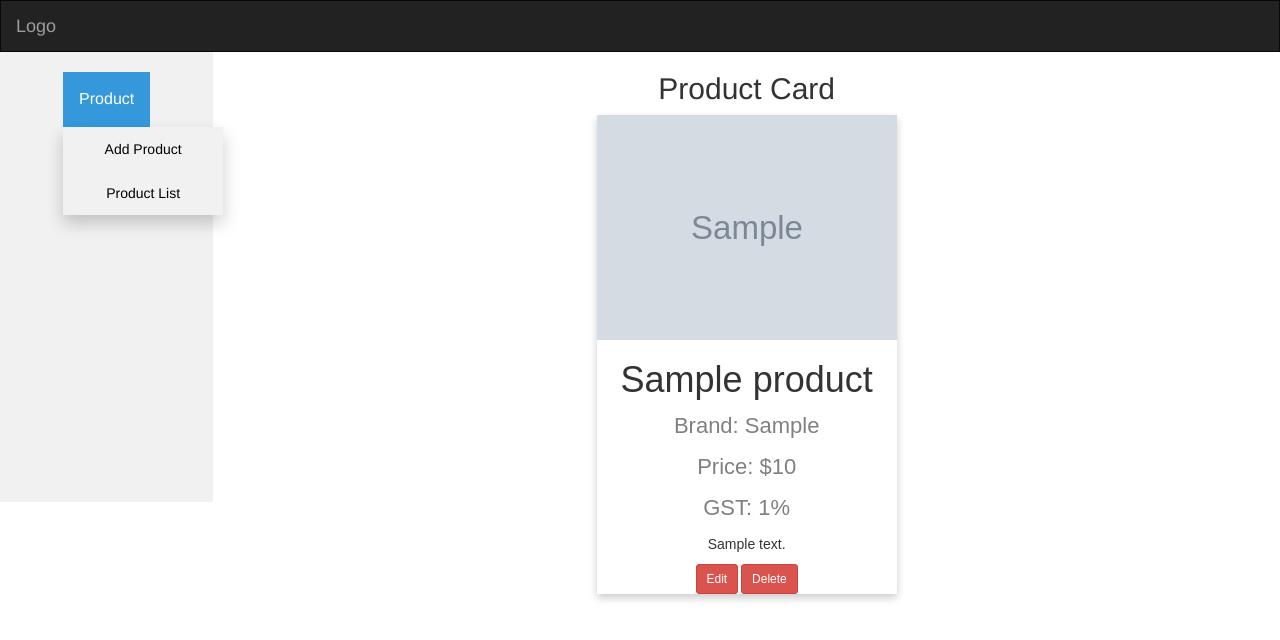
After one commit to darsana-sandeep/XpayProject, a Django app: page /list in a window 1280 px wide, after a click on "Product". The commit adds this page. Shown: the top 640 px of the page. Run offline with Django 3.2, Linux system fonts and the light colour scheme; tables that the repository leaves empty hold one stand-in row (values such as "Sample post"); grey boxes marked "Sample" are stand-in pictures; some libraries are stand-ins or nearby versions.

Commit message:
product setup

```diff
--- a/XpayProject/urls.py
+++ b/XpayProject/urls.py
@@ -13,6 +13,8 @@ Including another URLconf
     1. Import the include() function: from django.urls import include, path
     2. Add a URL to urlpatterns:  path('blog/', include('blog.urls'))
 """
+from django.conf import settings
+from django.conf.urls.static import static
 from django.contrib import admin
 from django.urls import path, include
 
@@ -20,3 +22,5 @@ urlpatterns = [
     path('admin/', admin.site.urls),
     path('',include('xpay.urls'))
 ]
+if settings.DEBUG:
+        urlpatterns += static(settings.MEDIA_URL,document_root=settings.MEDIA_ROOT)
--- a/xpay/models.py
+++ b/xpay/models.py
@@ -13,3 +13,12 @@ class Merchant(models.Model):
     busi = models.CharField(max_length=20)
     location = models.CharField(max_length=20)
     website = models.CharField(max_length=100)
+
+class Product(models.Model):
+    product_name = models.CharField(max_length=30)
+    category = models.CharField(max_length=30)
+    brand = models.CharField(max_length=30)
+    price = models.IntegerField()
+    gst = models.IntegerField()
+    description = models.CharField(max_length=30)
+    image = models.ImageField(upload_to='images')
--- a/xpay/static/dashstyle.css
+++ b/xpay/static/dashstyle.css
@@ -76,3 +76,5 @@
     cursor: pointer;
     border: solid 1px #BA68C8
 }
+
+@media (max-width: 767.98px) { .border-sm-start-none { border-left: none !important; } }
--- a/xpay/templates/dashboard.html
+++ b/xpay/templates/dashboard.html
@@ -7,6 +7,7 @@
   <link rel="stylesheet" href="https://maxcdn.bootstrapcdn.com/bootstrap/3.4.1/css/bootstrap.min.css">
   <script src="https://ajax.googleapis.com/ajax/libs/jquery/3.6.0/jquery.min.js"></script>
   <script src="https://maxcdn.bootstrapcdn.com/bootstrap/3.4.1/js/bootstrap.min.js"></script>
+  <script src='https://kit.fontawesome.com/a076d05399.js' crossorigin='anonymous'></script>
   <style>
     /* Remove the navbar's default margin-bottom and rounded borders */
     .navbar {
@@ -34,6 +35,125 @@
       }
       .row.content {height:auto;}
     }
+    .form-control:focus {
+    box-shadow: none;
+    border-color: #BA68C8
+}
+
+.profile-button {
+    background: green;
+    box-shadow: none;
+    border: none;
+    width:100%;
+
+}
+
+.profile-button:hover {
+    background: green;
+}
+
+.profile-button:focus {
+    background:green;
+    box-shadow: none
+}
+
+.profile-button:active {
+    background: green;
+    box-shadow: none
+}
+
+.back:hover {
+    color: green;
+    cursor: pointer
+}
+
+.labels {
+    font-size: 13px
+}
+
+.add-experience:hover {
+    background: #BA68C8;
+    color: #fff;
+    cursor: pointer;
+    border: solid 1px #BA68C8
+}
+.card {
+  box-shadow: 0 4px 8px 0 rgba(0, 0, 0, 0.2);
+  max-width: 300px;
+  margin: auto;
+  text-align: center;
+  font-family: arial;
+}
+
+.price {
+  color: grey;
+  font-size: 22px;
+}
+
+
+.btn-group button {
+  background-color: black; /* Green background */
+  border: 1px solid back; /* Green border */
+  color: white; /* White text */
+  padding: 10px 24px; /* Some padding */
+  cursor: pointer; /* Pointer/hand icon */
+  float: left; /* Float the buttons side by side */
+}
+
+/* Clear floats (clearfix hack) */
+.btn-group:after {
+  content: "";
+  clear: both;
+  display: table;
+}
+
+.btn-group button:not(:last-child) {
+  border-right: none; /* Prevent double borders */
+}
+
+/* Add a background color on hover */
+.btn-group button:hover {
+  background-color: #3e8e41;
+}
+.dropbtn {
+  background-color: #3498DB;
+  color: white;
+  padding: 16px;
+  font-size: 16px;
+  border: none;
+  cursor: pointer;
+}
+
+.dropbtn:hover, .dropbtn:focus {
+  background-color: #2980B9;
+}
+
+.dropdown {
+  position: relative;
+  display: inline-block;
+}
+
+.dropdown-content {
+  display: none;
+  position: absolute;
+  background-color: #f1f1f1;
+  min-width: 160px;
+  overflow: auto;
+  box-shadow: 0px 8px 16px 0px rgba(0,0,0,0.2);
+  z-index: 1;
+}
+
+.dropdown-content a {
+  color: black;
+  padding: 12px 16px;
+  text-decoration: none;
+  display: block;
+}
+
+.dropdown a:hover {background-color: #ddd;}
+
+.show {display: block;}
+
   </style>
 </head>
 <body>
@@ -46,13 +166,16 @@
         <span class="icon-bar"></span>
         <span class="icon-bar"></span>
       </button>
-      <a class="navbar-brand" href="#">Logo</a>
+      <a class="navbar-brand" href="dash">Logo</a>
     </div>
     <div class="collapse navbar-collapse" id="myNavbar">
 
       <ul class="nav navbar-nav navbar-right">
         {% if user.is_authenticated %}
-        <li><a href="logout"><span class="glyphicon"></span> hello, {{user.first_name}}</a></li>
+
+        <i class='fas fa-user-circle' style='font-size:24px'></i>
+        <li><a ><span class="glyphicon"></span>hello, {{user.first_name}}</a></li>
+
         <li><a href="logout"><span class="glyphicon glyphicon-log-in"></span> Logout</a></li>
         {% endif %}
       </ul>
@@ -63,9 +186,17 @@
 <div class="container-fluid text-center">
   <div class="row content">
     <div class="col-sm-2 sidenav">
-      <p><a href="#">Link</a></p>
-      <p><a href="#">Link</a></p>
-      <p><a href="#">Link</a></p>
+      <div class="dropdown">
+        <button onclick="myFunction()" class="dropbtn">Product</button>
+        <div id="myDropdown" class="dropdown-content">
+          <a href="add_product">Add Product</a>
+          <a href="list">Product List</a>
+
+        </div>
+      </div>
+
+
+
     </div>
     <div class="col-sm-10 text-left">
       {% block body %}
@@ -75,7 +206,28 @@
 
   </div>
 </div>
+<script>
+/* When the user clicks on the button,
+toggle between hiding and showing the dropdown content */
+function myFunction() {
+  document.getElementById("myDropdown").classList.toggle("show");
 
+}
+
+// Close the dropdown if the user clicks outside of it
+window.onclick = function(event) {
+  if (!event.target.matches('.dropbtn')) {
+    var dropdowns = document.getElementsByClassName("dropdown-content");
+    var i;
+    for (i = 0; i < dropdowns.length; i++) {
+      var openDropdown = dropdowns[i];
+      if (openDropdown.classList.contains('show')) {
+        openDropdown.classList.remove('show');
+      }
+    }
+  }
+}
+</script>
 
 
 </body>
--- /dev/null
+++ b/xpay/templates/list_product.html
@@ -0,0 +1,24 @@
+{% extends 'dashboard.html' %}
+{% block body %}
+
+<h2 style="text-align:center">Product Card</h2>
+{% for i in list %}
+<div class="card">
+  <img src="{{i.image.url}}" alt="Denim Jeans" style="width:100%">
+  <h1>{{i.product_name}}</h1>
+  <p class="price">Brand: {{i.brand}}</p>
+  <p class="price">Price: ${{i.price}}</p>
+  <p class="price">GST: {{i.gst}}%</p>
+  <p>{{i.description}}</p>
+  <p><div class="btn-group">
+  <center>
+    <a class="btn btn-sm btn-danger" href="edit/{{ i.id }}">Edit</a>
+    <a class="btn btn-sm btn-danger" href="delete/{{ i.id }}">Delete</a>
+
+  </center>
+
+
+  </div></p>
+</div>
+{% endfor %}
+{% endblock %}
--- a/xpay/urls.py
+++ b/xpay/urls.py
@@ -5,5 +5,11 @@ from xpay import views
 urlpatterns = [
     path('',views.merchant_login),
     path('register',views.merchant_register),
+    path('logout',views.merchant_logout),
     path('dash',views.dashboard),
+    path('add_product',views.add_product),
+    path('list',views.list_product),
+    path('delete/<int:id>',views.delete_product),
+    path('edit/<int:id>', views.product_edit),
+    path('edit/update/<int:id>', views.product_update)
 ]
--- a/xpay/views.py
+++ b/xpay/views.py
@@ -1,11 +1,13 @@
-from django.contrib.auth import authenticate, login
+from django.contrib.auth import authenticate, login, logout
+from django.contrib.auth.decorators import login_required
 from django.contrib.auth.models import User
+from django.core.files.storage import FileSystemStorage
 from django.shortcuts import render, redirect
 
 
 # Create your views here.
-from xpay.form import RegisterForm
-from xpay.models import Merchant
+from xpay.form import RegisterForm, ProductForm
+from xpay.models import Merchant, Product
 
 
 def merchant_login(request):
@@ -29,15 +31,6 @@ def merchant_register(request):
 
         if form.is_valid():
             form.save()
-
-            # business = request.POST['business']
-            # phone = request.POST['phone']
-            # city = request.POST['city']
-            # busi = request.POST['busi']
-            # location = request.POST['location']
-            # website = request.POST['website']
-            # member = Merchant.objects.create(business=business,phone=phone, city=city, busi=busi, location=location,website=website)
-            # member.save()
             return redirect(dashboard)
 
         else:
@@ -45,5 +38,51 @@ def merchant_register(request):
             return redirect(merchant_login)
     return render(request,'register.html',{'form':form})
 
+def merchant_logout(request):
+    logout(request)
+    return redirect(merchant_login)
+@login_required
 def dashboard(request):
     return render(request,'home.html')
+
+def add_product(request):
+    if request.method == 'POST':
+        form = ProductForm(request.POST, request.FILES)
+        if form.is_valid():
+            form.save()
+
+            # Getting the current instance object to display in the template
+            img_object = form.instance
+
+            return redirect(list_product)
+    else:
+        form = ProductForm()
+
+    return render(request, 'add_product.html', {'form': form})
+
+
+def list_product(request):
+
+    list = Product.objects.all()
+    return render(request,'list_product.html',{'list':list})
+
+def delete_product(request,id):
+    list = Product.objects.get(id=id)
+    list.delete()
+    return redirect(add_product)
+
+def product_edit(request, id):
+
+    members = Product.objects.get(id=id)
+    return render(request, 'product_edit.html', {"members":members})
+
+def product_update(request, id):
+    member = Product.objects.get(id=id)
+    member.product_name = request.POST['Product']
+    member.category = request.POST['Category']
+    member.brand = request.POST['Brand']
+    member.price = request.POST['Price']
+    member.gst = request.POST['GST']
+    member.description = request.POST['product_description']
+    member.save()
+    return redirect(list_product)
```
Also changed, not shown: XpayProject/settings.py (+7 -1 lines), xpay/form.py (+7 -0 lines), xpay/templates/add_product.html (+58 -0 lines), xpay/templates/product_edit.html (added, +50 -0 lines), media/images/contact.jpg (added), media/images/ne.jpeg (added), media/images/ta.jpg (added), media/images/ta_EYJpajs.jpg (added), xpay/migrations/0003_product.py (added).
